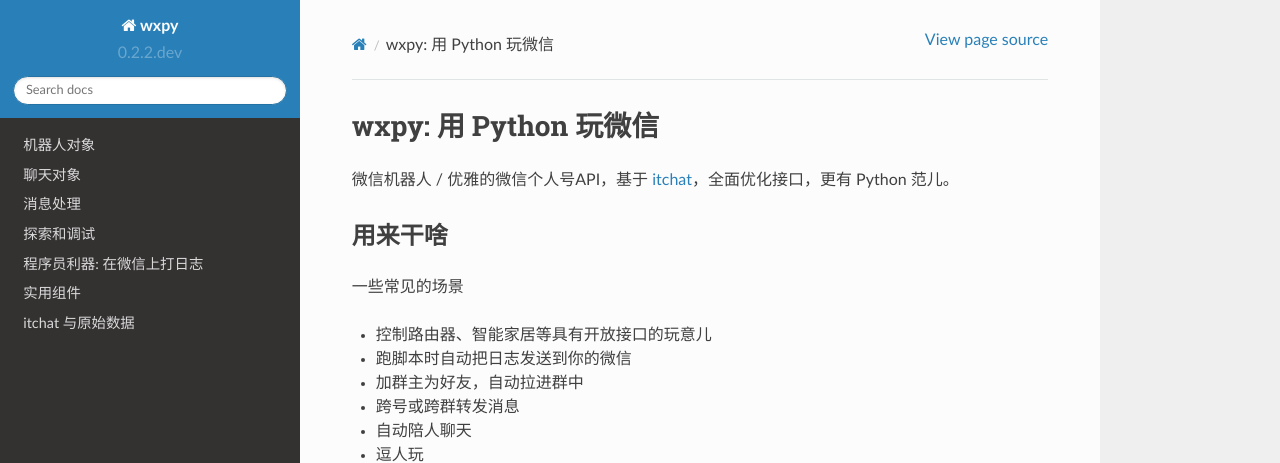
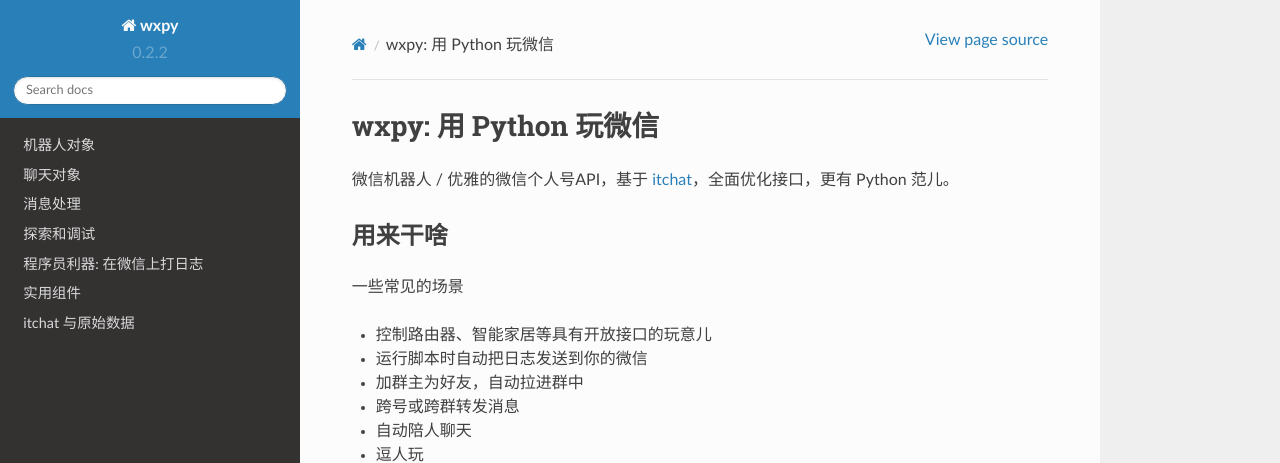
Before and after one commit to youfou/wxpy, a Sphinx documentation site: the page built from docs/index.rst, in a window 1280 px wide and 900 px high. Shown: the top 463 px of the window. Built offline with Sphinx 7.4.7 and the Read the Docs theme 2.0.0, drawn with Linux system fonts in a browser that asks for light colours; some of the changed text lies outside the part shown.

Commit message:
update docs

```diff
--- a/README.rst
+++ b/README.rst
@@ -10,7 +10,7 @@
 一些常见的场景
 
 * 控制路由器、智能家居等具有开放接口的玩意儿
-* 跑脚本时自动把日志发送到你的微信
+* 运行脚本时自动把日志发送到你的微信
 * 加群主为好友，自动拉进群中
 * 跨号或跨群转发消息
 * 自动陪人聊天
--- a/docs/index.rst
+++ b/docs/index.rst
@@ -20,7 +20,7 @@
 一些常见的场景
 
 * 控制路由器、智能家居等具有开放接口的玩意儿
-* 跑脚本时自动把日志发送到你的微信
+* 运行脚本时自动把日志发送到你的微信
 * 加群主为好友，自动拉进群中
 * 跨号或跨群转发消息
 * 自动陪人聊天
--- a/docs/logging_with_wechat.rst
+++ b/docs/logging_with_wechat.rst
@@ -34,7 +34,7 @@
         logger.exception('现在你又收到了什么？')
 
 
-加到入现有的 Logger
+加入到现有的 Logger
 ------------------------------
 
 .. autoclass:: WeChatLoggingHandler
--- a/wxpy/__init__.py
+++ b/wxpy/__init__.py
@@ -52,7 +52,7 @@
 from .utils import dont_raise_response_error, embed, ensure_one, mutual_friends
 
 __title__ = 'wxpy'
-__version__ = '0.2.2.dev'
+__version__ = '0.2.2'
 __author__ = 'Youfou'
 __license__ = 'MIT'
 __copyright__ = '2017, Youfou'
```
Also changed, not shown: other parts of docs/logging_with_wechat.rst (+1 -1 lines).
